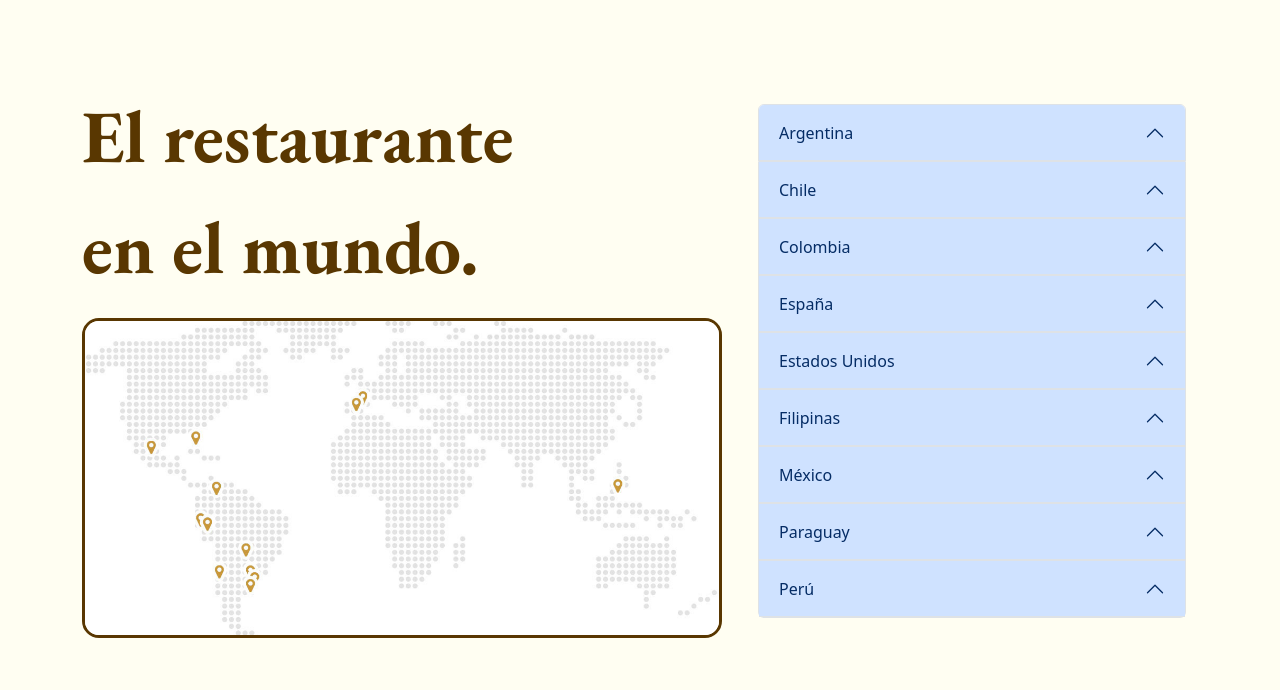
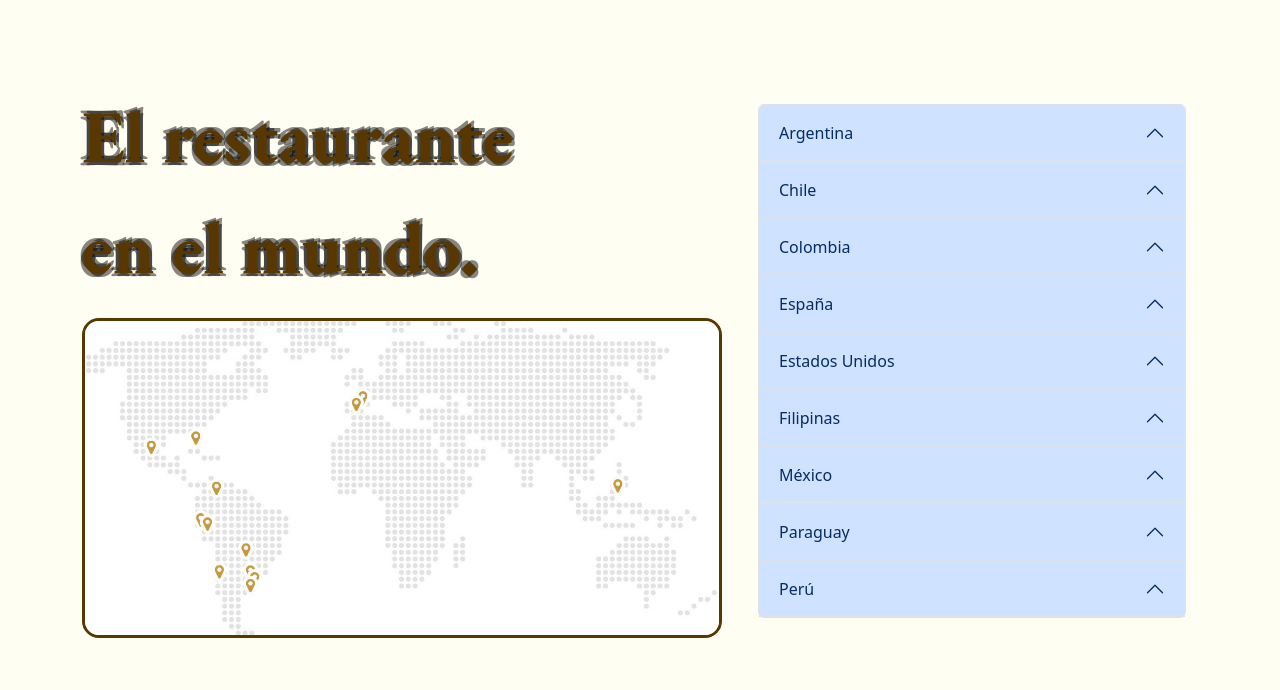
Before and after one commit to JuanCruzPalacios/Proyecto-HTML-CSS, a plain HTML site: page Final/Locales.html in a window 1280 px wide. Shown: the part 110-800 px from the top of the page. Drawn offline with nearby package versions, Linux system fonts and the light colour scheme.

Commit message:
Update style.css

```diff
--- a/Final/style/style.css
+++ b/Final/style/style.css
@@ -33,6 +33,13 @@
 }
 
 #titulo_locales {
+  color: beige;
+  border-radius: 17px;
+  text-shadow:
+        -3px -3px 0 rgba(0, 0, 0, 0.473),
+        3px -3px 0 rgba(0, 0, 0, 0.473),
+        -3px 3px 0 rgba(0, 0, 0, 0.473),
+        3px 3px 0 rgba(0, 0, 0, 0.473);
   color: #593701;
   font-family: "EB Garamond", serif;
   font-optical-sizing: auto;
```
